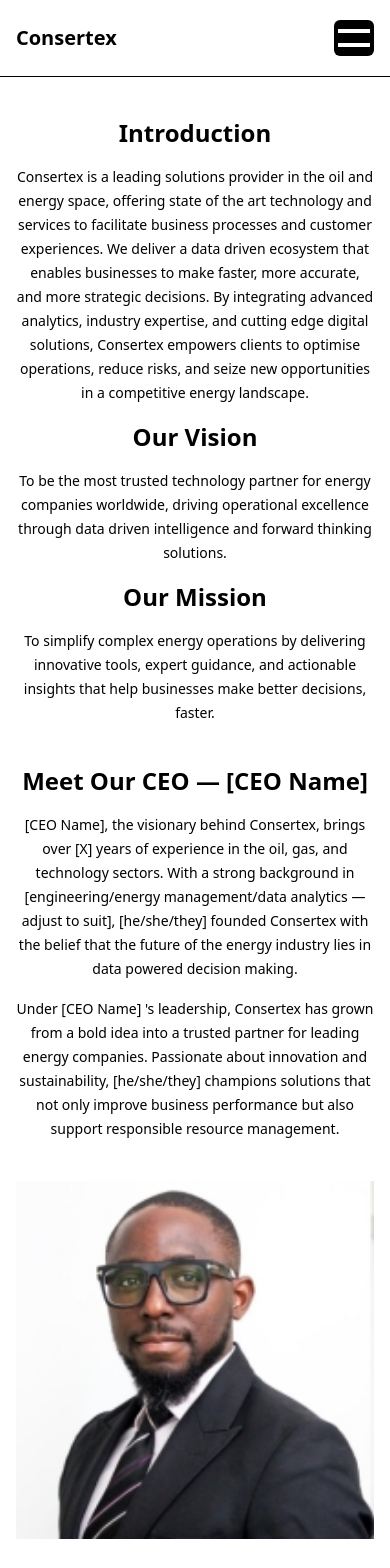
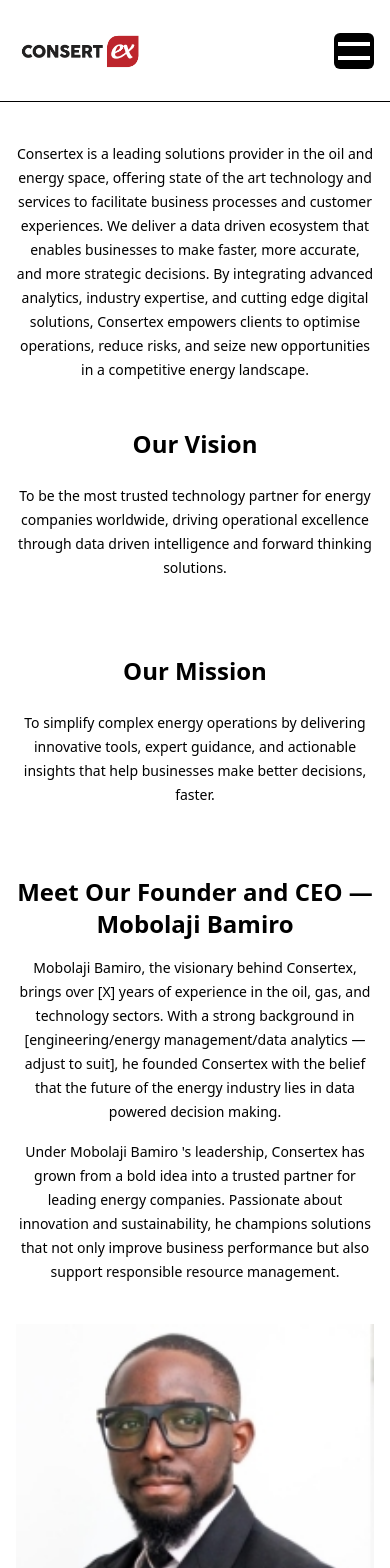
Before and after one commit to EmmanuelObi/consertex, a Next.js app: page /about in a window 390 px wide. Shown: the top 1568 px of the page. Built offline with nearby package versions, Linux system fonts and the light colour scheme.

Commit message:
made slight edits

```diff
--- a/src/app/about/page.tsx
+++ b/src/app/about/page.tsx
@@ -4,12 +4,9 @@ export default function AboutPage() {
     return (
         <section className="px-4 py-10 xl:px-[125px] xl:py-20">
             <div className="container mx-auto">
-                <div>
-                    <h2 className="text-center text-2xl font-semibold md:text-3xl">
-                        Introduction
-                    </h2>
+                <div className="flex min-h-[25vh] flex-col items-center justify-center gap-2 text-center">
                     <div>
-                        <p className="pt-4 text-center text-sm leading-6 md:text-base md:leading-7">
+                        <p className="text-center text-sm leading-6 md:text-lg md:leading-7">
                             Consertex is a leading solutions provider in the oil
                             and energy space, offering state of the art
                             technology and services to facilitate business
@@ -24,22 +21,22 @@ export default function AboutPage() {
                         </p>
                     </div>
                 </div>
-                <div className="mt-4">
+                <div className="mt-4 flex min-h-[25vh] flex-col items-center justify-center gap-2 text-center">
                     <h2 className="text-center text-2xl font-semibold md:text-3xl">
                         Our Vision
                     </h2>
-                    <p className="pt-4 text-center text-sm leading-6 md:text-base md:leading-7">
+                    <p className="pt-4 text-center text-sm leading-6 md:text-lg md:leading-7">
                         To be the most trusted technology partner for energy
                         companies worldwide, driving operational excellence
                         through data driven intelligence and forward thinking
                         solutions.
                     </p>
                 </div>
-                <div className="mt-4">
+                <div className="mt-4 flex min-h-[25vh] flex-col items-center justify-center gap-2 text-center">
                     <h2 className="text-center text-2xl font-semibold md:text-3xl">
                         Our Mission
                     </h2>
-                    <p className="pt-4 text-center text-sm leading-6 md:text-base md:leading-7">
+                    <p className="pt-4 text-center text-sm leading-6 md:text-lg md:leading-7">
                         To simplify complex energy operations by delivering
                         innovative tools, expert guidance, and actionable
                         insights that help businesses make better decisions,
@@ -49,26 +46,26 @@ export default function AboutPage() {
                 <div className="mt-10 flex flex-col items-center justify-between gap-10 md:flex-row">
                     <div className="max-w-[400px] lg:max-w-[600px]">
                         <h2 className="text-center text-2xl font-semibold md:text-start md:text-3xl">
-                            Meet Our CEO — [CEO Name]
+                            Meet Our Founder and CEO — Mobolaji Bamiro
                         </h2>
                         <article>
-                            <p className="pt-4 text-center text-sm leading-6 md:text-start md:text-base md:leading-7">
-                                [CEO Name], the visionary behind Consertex,
+                            <p className="pt-4 text-center text-sm leading-6 md:text-start md:text-lg md:leading-7">
+                                Mobolaji Bamiro, the visionary behind Consertex,
                                 brings over [X] years of experience in the oil,
                                 gas, and technology sectors. With a strong
                                 background in [engineering/energy
-                                management/data analytics — adjust to suit],
-                                [he/she/they] founded Consertex with the belief
-                                that the future of the energy industry lies in
-                                data powered decision making.
+                                management/data analytics — adjust to suit], he
+                                founded Consertex with the belief that the
+                                future of the energy industry lies in data
+                                powered decision making.
                             </p>
-                            <p className="pt-4 text-center text-sm leading-6 md:text-start md:text-base md:leading-7">
-                                Under [CEO Name] &apos;s leadership, Consertex
-                                has grown from a bold idea into a trusted
-                                partner for leading energy companies. Passionate
-                                about innovation and sustainability,
-                                [he/she/they] champions solutions that not only
-                                improve business performance but also support
+                            <p className="pt-4 text-center text-sm leading-6 md:text-start md:text-lg md:leading-7">
+                                Under Mobolaji Bamiro &apos;s leadership,
+                                Consertex has grown from a bold idea into a
+                                trusted partner for leading energy companies.
+                                Passionate about innovation and sustainability,
+                                he champions solutions that not only improve
+                                business performance but also support
                                 responsible resource management.
                             </p>
                         </article>
--- a/src/app/globals.css
+++ b/src/app/globals.css
@@ -10,7 +10,7 @@
     position: absolute;
     width: 100%;
     height: 2px;
-    background: red;
+    background: var(--color-red-700);
     left: 0;
     bottom: -2px;
     -webkit-transform: scaleX(0);
--- a/src/app/page.tsx
+++ b/src/app/page.tsx
@@ -4,7 +4,7 @@ import FutureOfEnergy from "@/components/future-of-energy";
 import GetInTouch from "@/components/get-in-touch";
 export default function Home() {
     return (
-        <section className="bg-white">
+        <section className="scroll-smooth bg-white">
             <Hero />
             <OurService />
             <FutureOfEnergy />
--- a/src/components/footer.tsx
+++ b/src/components/footer.tsx
@@ -1,9 +1,19 @@
 import { Linkedin, Twitter, Facebook } from "lucide-react";
+import Image from "next/image";
 
 export default function Footer() {
     return (
         <section className="px-4 py-10 xl:px-[125px]">
             <div className="container mx-auto flex flex-col items-center justify-between gap-3 md:flex-row">
+                <div className="flex cursor-pointer gap-3">
+                    <Image
+                        src="/logo.png"
+                        alt="logo image"
+                        width={800}
+                        height={800}
+                        className="w-32"
+                    />
+                </div>
                 <h4 className="text-center">
                     © {new Date().getFullYear()} Consertex Inc. All rights
                     reserved.
--- a/src/components/get-in-touch.tsx
+++ b/src/components/get-in-touch.tsx
@@ -2,10 +2,10 @@ import React from "react";
 
 export default function GetInTouch() {
     return (
-        <section className="bg-red-400 px-4 py-10 md:py-20 xl:px-[125px]">
+        <section className="bg-red-700 px-4 py-10 md:py-20 xl:px-[125px]">
             <section className="container mx-auto">
-                <div className="text-center">
-                    <h1 className="text-2xl font-semibold md:text-3xl">
+                <div className="flex min-h-[25vh] flex-col items-center justify-center gap-2 text-center">
+                    <h1 className="text-2xl font-semibold text-white md:text-3xl">
                         Ready to Transform Your Energy Operations?
                     </h1>
                     <button className="mt-4 cursor-pointer bg-white px-6 py-3 text-sm text-black md:mt-8">
--- a/src/components/navbar.tsx
+++ b/src/components/navbar.tsx
@@ -11,13 +11,17 @@ export default function Navbar() {
 
     return (
         <section className="border-b">
-            <section className="px-4 xl:px-[125px]">
+            <section className="px-4 py-2 xl:px-[125px]">
                 <div className="container mx-auto">
                     <nav className="flex items-center justify-between py-5">
                         <div className="flex cursor-pointer gap-3">
-                            <p className="text-xl font-semibold text-black">
-                                Consertex
-                            </p>
+                            <Image
+                                src="/logo.png"
+                                alt="logo image"
+                                width={800}
+                                height={800}
+                                className="w-32"
+                            />
                         </div>
 
                         <div>
@@ -29,7 +33,7 @@ export default function Navbar() {
                                 </Link>
                                 <Link href="/about" className="relative">
                                     <p className="under font-semibold text-black">
-                                        About us
+                                        About Us
                                     </p>
                                 </Link>
 
@@ -61,7 +65,7 @@ export default function Navbar() {
                             </Link>
                             <Link href="/about">
                                 <p className="font-semibold text-black">
-                                    About us
+                                    About Us
                                 </p>
                             </Link>
 
--- a/src/components/our-service.tsx
+++ b/src/components/our-service.tsx
@@ -1,7 +1,10 @@
 import { services } from "@/constants/service";
 export default function OurService() {
     return (
-        <section className="bg-neutral-100 px-4 py-10 xl:px-[125px]">
+        <section
+            id="services"
+            className="bg-neutral-100 px-4 py-10 xl:px-[125px]"
+        >
             <div className="container mx-auto">
                 <h1 className="text-center text-2xl font-semibold md:text-3xl">
                     Our Services
```
Also changed, not shown: src/components/future-of-energy.tsx (+17 -14 lines), src/components/hero.tsx (+21 -19 lines), public/logo.png (added).
